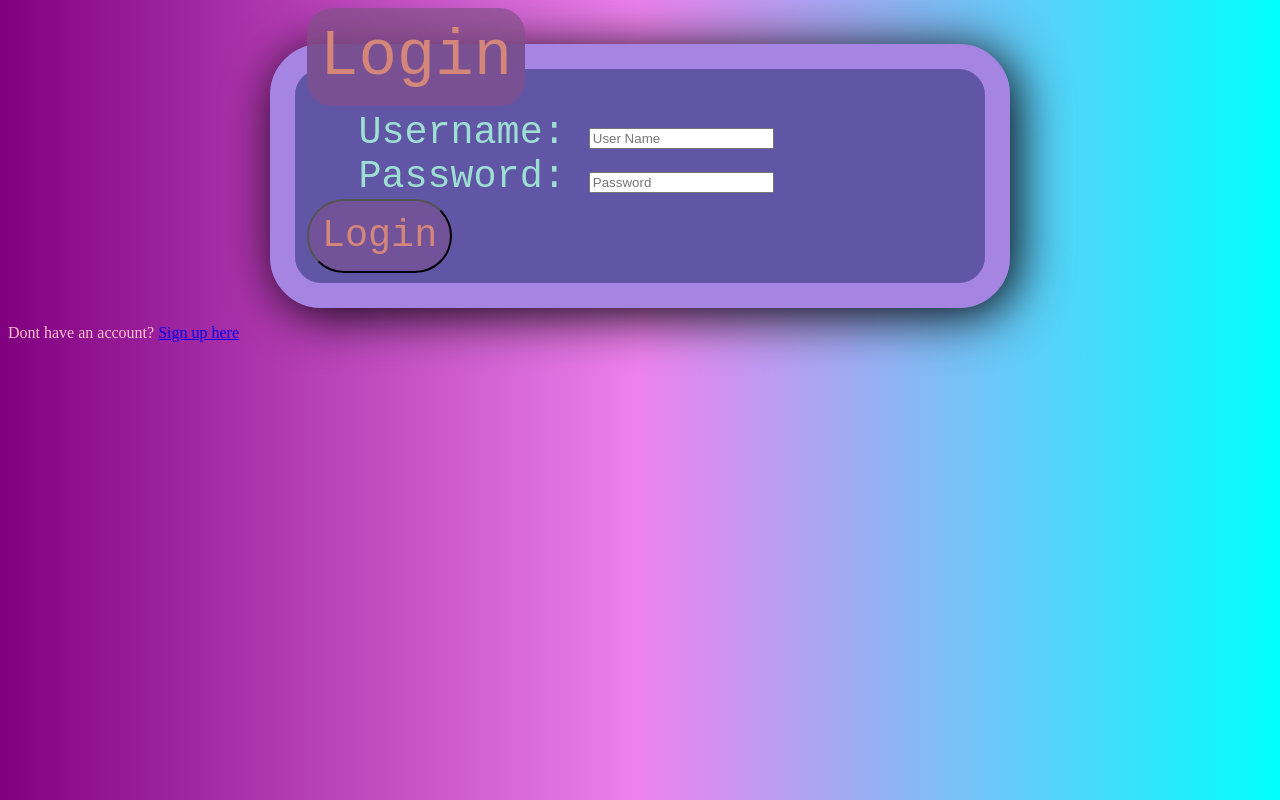
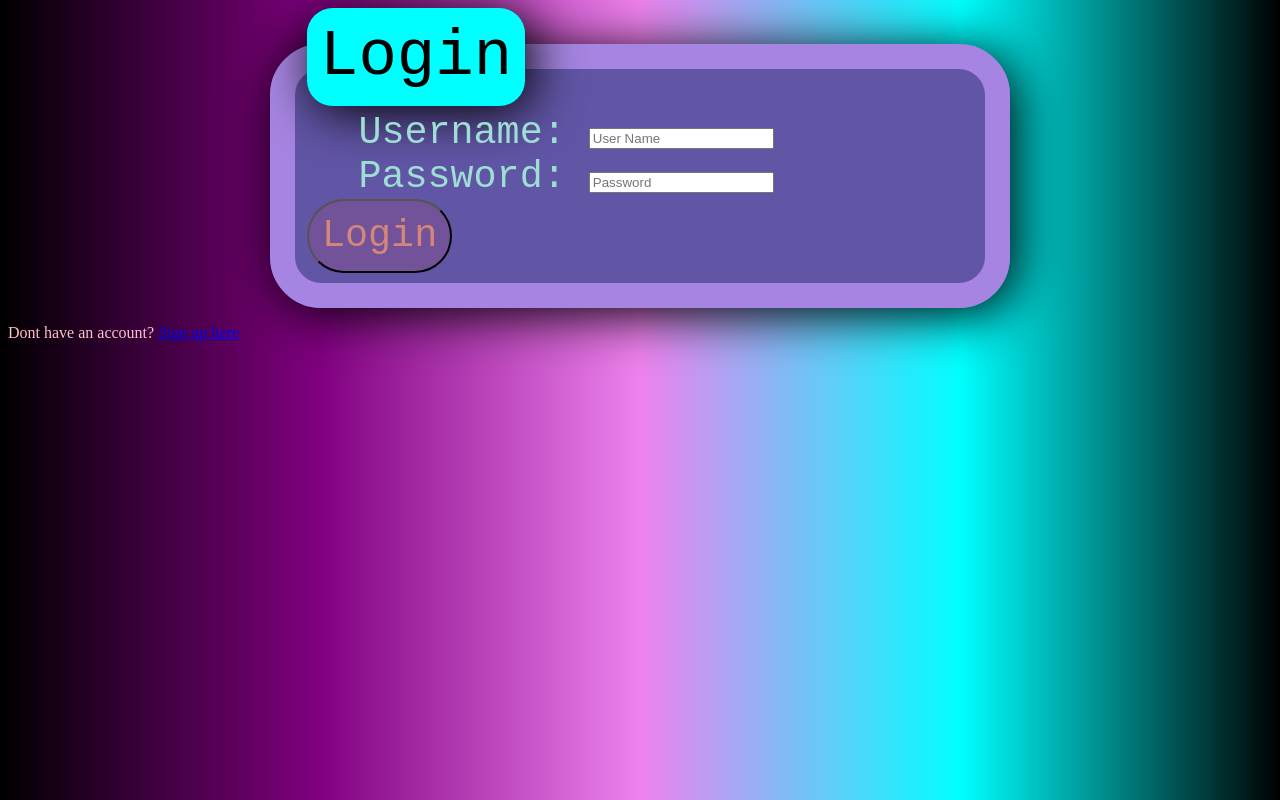
Before and after one commit to RouanThompson/frontend_vlog, a React (Create React App) app: page /login in a window 1280 px wide. Built offline with nearby package versions, Linux system fonts and the light colour scheme; a web font is replaced by a local one.

Commit message:
added black to linear gradient for background

```diff
--- a/src/index.css
+++ b/src/index.css
@@ -1,7 +1,7 @@
 @import url('https://fonts.googleapis.com/css2?family=Patua+One&display=swap');
 
 body {
-    background: linear-gradient(90deg, purple, violet, cyan);
+    background: linear-gradient(90deg, black, purple, violet, cyan, black);
     /* background-color: black; */
     color: pink;
 }
@@ -10,8 +10,9 @@ legend {
     font-family: 'Patua One', monospace;
     font-size: 5vw;
     font-weight: 100;
-    color: #d38679;
-    background-color: rgba(132, 80, 139, 0.7);
+    color: black;
+    background-color: cyan;
+    box-shadow: 0.5vw 0.5vw 4vw 0vw rgb(0, 0, 0);
     border-radius: 2vw;
     padding: 1vw;
 }
@@ -22,8 +23,6 @@ label {
     color: #9ddfd3;
     position: relative;
     left: 4vw;
-    /* float: left; */
-    /* width: 50%; */
 }
 
 fieldset {
@@ -35,7 +34,7 @@ fieldset {
     box-shadow: 0.5vw 0.5vw 4vw 0vw rgb(0, 0, 0);
     width: 52vw;
     margin: auto;
-    /* position: relative; */
+    /* position: absolute; */
     /* left: 20vw; */
 }
 
@@ -54,6 +53,8 @@ button:hover {
     animation-name: button-ani;
     /* animation-duration: 500ms; */
     animation-fill-mode: forwards;
+    transform: scale(1.1);
+    transition: 0.3s;
 }
 
 @keyframes button-ani {
@@ -99,19 +100,22 @@ button:hover {
 }
 
 #legend-anim {
-    animation-name: rainbow;
+    animation-name: legend-rainbow;
     animation-duration: 4s;
     animation-iteration-count: infinite;
 }
 
-@keyframes rainbow {
+@keyframes legend-rainbow {
     0% {
-        background-color: purple;
+        background-color: cyan;
+        opacity: 0.7;
     }
     50% {
-        background-color: blue;
+        background-color: violet;
+        opacity: 0.7;
     }
     100% {
-        background-color: purple;
+        background-color: cyan;
+        opacity: 0.7;
     }
 }
--- a/src/index.js
+++ b/src/index.js
@@ -1,8 +1,8 @@
 import React from 'react';
 import ReactDOM from 'react-dom';
-// import './index.css';
 import App from './App';
 import { BrowserRouter as Router}from 'react-router-dom'
+// import './index.css';
 // import reportWebVitals from './reportWebVitals';
 // import './index.scss'
 
```
